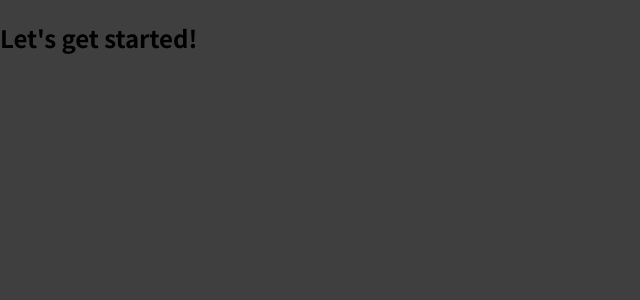
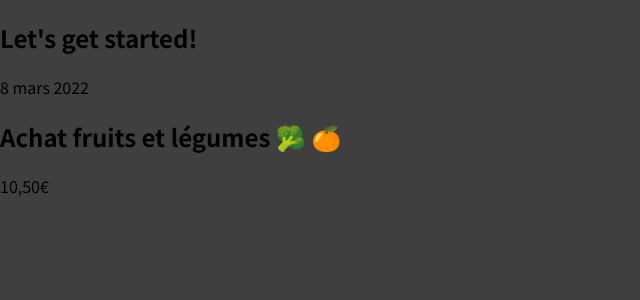
Before and after one commit to Jeremy-Bojko/react-training-expense-tracker, a JavaScript app: page / in a window 1280 px wide. Shown: the top 300 px of the page, without its empty margins (0-640 px from the left). Built offline with nearby package versions, Linux system fonts and the light colour scheme.

Commit message:
1 - First custom component

```diff
--- a/src/App.js
+++ b/src/App.js
@@ -1,7 +1,10 @@
+import ExpenseItem from "./components/ExpenseItem";
+
 function App() {
   return (
     <div>
       <h2>Let's get started!</h2>
+      <ExpenseItem></ExpenseItem>
     </div>
   );
 }
--- /dev/null
+++ b/src/components/ExpenseItem.js
@@ -0,0 +1,13 @@
+function ExpenseItem() {
+    return (
+        <div>
+            <div>8 mars 2022</div>
+            <div>
+                <h2>Achat fruits et légumes 🥦 🍊</h2>
+                <div>10,50€</div>
+            </div>
+        </div>
+    )
+}
+
+export default ExpenseItem;
```
Also changed, not shown: 1 other file (tests, documents, lock files or other folders).
